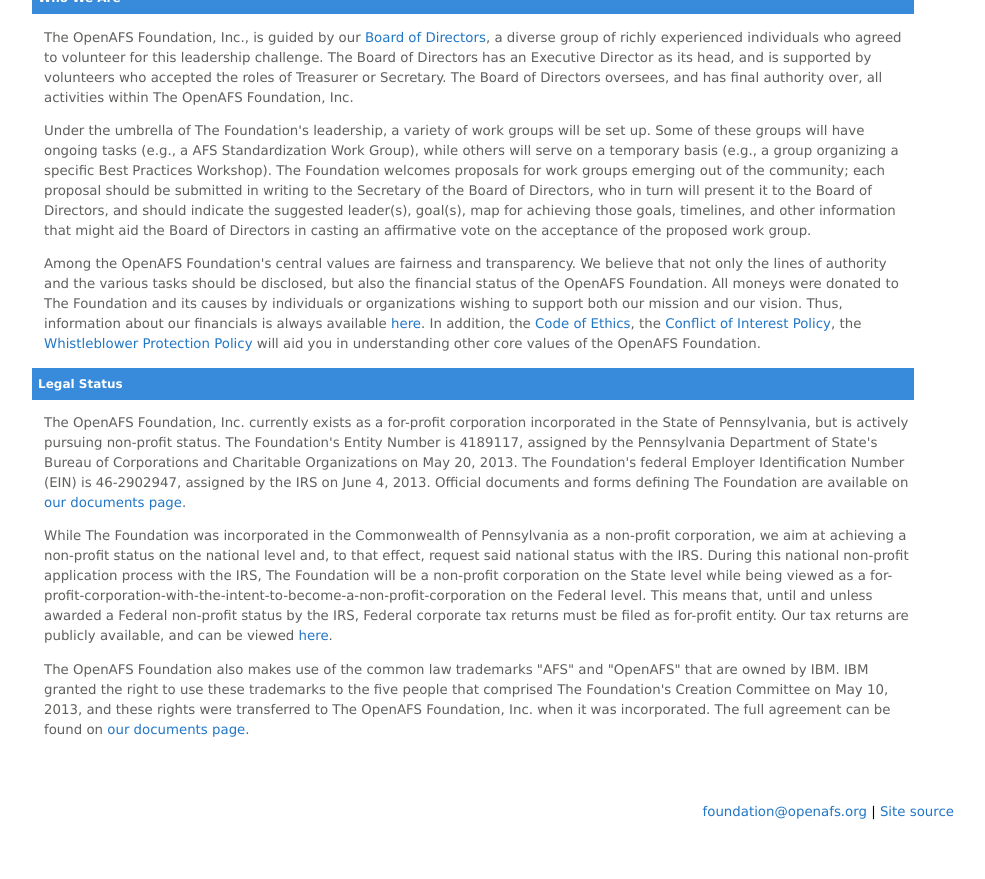
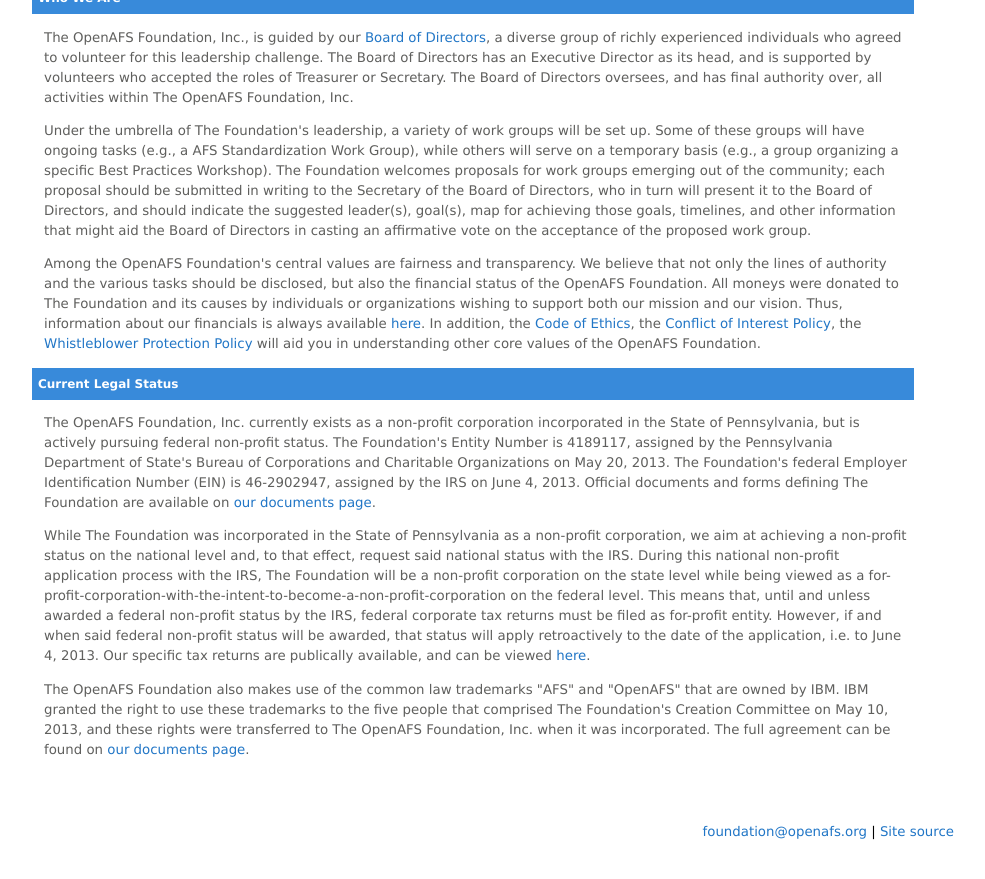
Before and after one commit to openafsfoundation/openafsfoundation.org, a Jekyll site: the page built from about/index.md, in a window 1280 px wide and 900 px high, scrolled down 1004 px. Shown: the top 879 px of the window, without its empty margins (161-1146 px from the left). Built offline with Jekyll 4.4.1, drawn with Linux system fonts in a browser that asks for light colours.

Commit message:
text edit:  Legal Status
Changed section header to "Current Legal Status".  Corrected content in second paragraph.

```diff
--- a/about/index.md
+++ b/about/index.md
@@ -83,10 +83,10 @@
 Policy](XXXbrokenlink), the [Whistleblower Protection Policy](XXXbrokenlink)
 will aid you in understanding other core values of the OpenAFS Foundation.
 
-### Legal Status ###
+### Current Legal Status ###
 
-The OpenAFS Foundation, Inc. currently exists as a for-profit corporation
-incorporated in the State of Pennsylvania, but is actively pursuing non-profit
+The OpenAFS Foundation, Inc. currently exists as a non-profit corporation
+incorporated in the State of Pennsylvania, but is actively pursuing federal non-profit
 status. The Foundation's Entity Number is 4189117, assigned by the Pennsylvania
 Department of State's Bureau of Corporations and Charitable Organizations on
 May 20, 2013. The Foundation's federal Employer Identification Number (EIN) is
@@ -94,10 +94,10 @@
 defining The Foundation are available on [our documents
 page]({{ site.baseurl }}/docs/}}).
 
-While The Foundation was incorporated in the Commonwealth of Pennsylvania as a non-profit corporation, we aim at achieving a non-profit status on the national level and, to that effect, request said national status with the IRS.  During this national non-profit application process with the IRS, The Foundation will be a non-profit corporation on the State level while being viewed as a for-profit-corporation-with-the-intent-to-become-a-non-profit-corporation on the Federal level.
-This means that, until and unless awarded a Federal non-profit status by the IRS,
-Federal corporate tax returns must be filed as for-profit entity. Our tax returns are
-publicly available, and can be viewed [here]({{site.baseurl}}/docs/finances/).
+While The Foundation was incorporated in the State of Pennsylvania as a non-profit corporation, we aim at achieving a non-profit status on the national level and, to that effect, request said national status with the IRS.  During this national non-profit application process with the IRS, The Foundation will be a non-profit corporation on the state level while being viewed as a for-profit-corporation-with-the-intent-to-become-a-non-profit-corporation on the federal level.
+This means that, until and unless awarded a federal non-profit status by the IRS,
+federal corporate tax returns must be filed as for-profit entity. However, if and when said federal non-profit status will be awarded, that status will apply retroactively to the date of the application, i.e. to June 4, 2013.  Our specific tax returns are
+publically available, and can be viewed [here]({{site.baseurl}}/docs/finances/).
 
 The OpenAFS Foundation also makes use of the common law trademarks "AFS" and
 "OpenAFS" that are owned by IBM. IBM granted the right to use these trademarks
```
